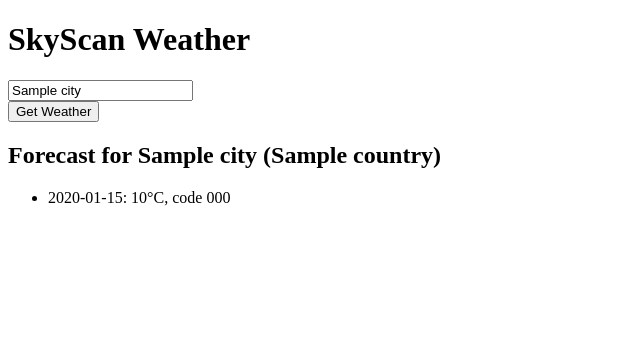
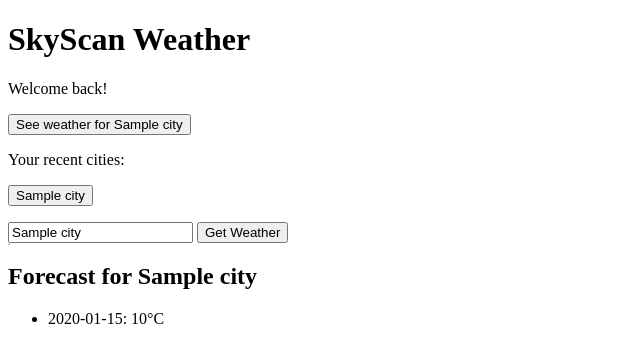
Before and after one commit to Mir-Yuchi/SkyScan, a Python web app: template app/templates/index.html in a window 1280 px wide. Shown: the top 363 px of the page, without its empty margins (0-640 px from the left). Run offline with Jinja, Linux system fonts and the light colour scheme; the template is opened without the code that fills it: most values are stand-ins (such as "Sample title", 1, 10 or a date in 2020).

Commit message:
feat(web): revamp index template with quick-link, recent-cities panel & dynamic autocomplete UI

```diff
--- a/app/templates/index.html
+++ b/app/templates/index.html
@@ -1,12 +1,59 @@
 <!DOCTYPE html>
-<html>
+<html lang="en">
   <head>
     <meta charset="utf-8" />
-    <title>SkyScan</title>
+    <title>SkyScan Weather</title>
+    <style>
+      /* Basic dropdown & highlighting */
+      #suggestions {
+        list-style: none;
+        margin: 0;
+        padding: 0;
+        border: 1px solid #ccc;
+        max-width: 300px;
+        position: absolute;
+        background: #fff;
+      }
+      #suggestions li { padding: 4px 8px; cursor: pointer; }
+      #suggestions li.active { background: #eef; }
+      #suggestions li.loading,
+      #suggestions li.none,
+      #suggestions li.error { font-style: italic; }
+
+      .matched { font-weight: bold; }
+      .recent-list { list-style: none; padding: 0; }
+      .recent-list li { display: inline-block; margin-right: 8px; }
+    </style>
   </head>
   <body>
     <h1>SkyScan Weather</h1>
-    <form action="/weather" method="post" autocomplete="off">
+
+    {% if recent_cities %}
+      {# “Classic” single-link for the very last city (keeps tests happy) #}
+      {% set last_city = recent_cities[0] %}
+      <p>
+        Welcome back!
+        <form action="/weather" method="post" style="display:inline;">
+          <input type="hidden" name="city" value="{{ last_city }}" />
+          <button type="submit">See weather for {{ last_city }}</button>
+        </form>
+      </p>
+
+      {# Multi-item recent-cities panel #}
+      <p>Your recent cities:</p>
+      <ul class="recent-list">
+        {% for name in recent_cities %}
+          <li>
+            <form action="/weather" method="post" style="display:inline;">
+              <input type="hidden" name="city" value="{{ name }}" />
+              <button type="submit">{{ name }}</button>
+            </form>
+          </li>
+        {% endfor %}
+      </ul>
+    {% endif %}
+
+    <form action="/weather" method="post" autocomplete="off" style="position: relative;">
       <input
         type="text"
         id="city-input"
@@ -15,61 +62,94 @@
         required
         value="{{ city.name if city else '' }}"
       />
-      <ul id="suggestions" style="list-style:none; padding:0; margin:0;"></ul>
+      <ul id="suggestions"></ul>
       <button type="submit">Get Weather</button>
     </form>
 
     {% if forecast %}
-      <h2>Forecast for {{ city.name }} ({{ city.country }})</h2>
+      <h2>Forecast for {{ city.name }}</h2>
       <ul>
-        {% for i in range(forecast.hourly.time|length) %}
+        {% for t in forecast.hourly.time %}
           <li>
-            {{ forecast.hourly.time[i] }}:
-            {{ forecast.hourly.temperature_2m[i] }}°C,
-            code {{ forecast.hourly.weathercode[i] }}
+            {{ t }}: {{ forecast.hourly.temperature_2m[loop.index0] }}°C
           </li>
         {% endfor %}
       </ul>
     {% endif %}
-  </body>
 
     <script>
       const input = document.getElementById('city-input');
-    const sugg = document.getElementById('suggestions');
-    let timer;
+      const sugg  = document.getElementById('suggestions');
+      let timer = null, selected = -1, lastList = [];
 
       input.addEventListener('input', () => {
         clearTimeout(timer);
         const q = input.value.trim();
-      if (!q) {
+        if (!q) return (sugg.innerHTML = '');
+        timer = setTimeout(fetchSuggestions, 200);
+      });
+
+      async function fetchSuggestions() {
+        sugg.innerHTML = '<li class="loading">Loading…</li>';
+        try {
+          const res = await fetch(
+            `/api/suggest?query=${encodeURIComponent(input.value.trim())}`
+          );
+          const list = res.ok ? await res.json() : [];
+          lastList = list;
+          if (!list.length) {
+            sugg.innerHTML = '<li class="none">No matches</li>';
+          } else {
+            sugg.innerHTML = list
+              .map((c,i) => `<li data-idx="${i}">${highlight(c.name)}</li>`)
+              .join('');
+          }
+          selected = -1;
+        } catch {
+          sugg.innerHTML = '<li class="error">Error</li>';
+        }
+      }
+
+      function highlight(name) {
+        const q = input.value.trim().replace(/[-\/\\^$*+?.()|[\]{}]/g, '\\$&');
+        return name.replace(
+          new RegExp(`^(${q})`, 'i'),
+          '<span class="matched">$1</span>'
+        );
+      }
+
+      // Click selection
+      sugg.addEventListener('click', (e) => {
+        const li = e.target.closest('li[data-idx]');
+        if (!li) return;
+        const idx = +li.dataset.idx;
+        input.value = lastList[idx].name;
         sugg.innerHTML = '';
+      });
+
+      // Keyboard nav
+      input.addEventListener('keydown', (e) => {
+        const items = sugg.querySelectorAll('li[data-idx]');
+        if (!items.length) return;
+        if (e.key === 'ArrowDown') {
+          selected = Math.min(selected + 1, items.length - 1);
+        } else if (e.key === 'ArrowUp') {
+          selected = Math.max(selected - 1, 0);
+        } else if (e.key === 'Enter' && selected >= 0) {
+          input.value = lastList[selected].name;
+          sugg.innerHTML = '';
+        } else {
           return;
         }
-      timer = setTimeout(async () => {
-        try {
-          const res = await fetch(`/api/suggest?query=${encodeURIComponent(q)}`);
-          if (!res.ok) throw new Error();
-          const cities = await res.json();
-          sugg.innerHTML = cities
-            .map((c, idx) => `<li data-idx="${idx}" style="cursor:pointer; padding:4px;">
-                                ${c.name}, ${c.country_code}
-                              </li>`)
-            .join('');
-          Array.from(sugg.children).forEach(li => {
-            li.addEventListener('click', () => {
-              const idx = li.getAttribute('data-idx');
-              input.value = cities[idx].name;
-              sugg.innerHTML = '';
-            });
-          });
-        } catch {
-          sugg.innerHTML = '';
-        }
-      }, 300);
+        items.forEach((li) => li.classList.remove('active'));
+        items[selected].classList.add('active');
+        e.preventDefault();
       });
 
-    document.addEventListener('click', e => {
+      // Close on outside click
+      document.addEventListener('click', (e) => {
         if (e.target !== input) sugg.innerHTML = '';
       });
     </script>
+  </body>
 </html>
```
Lines whose indentation alone changed are shown as unchanged.
